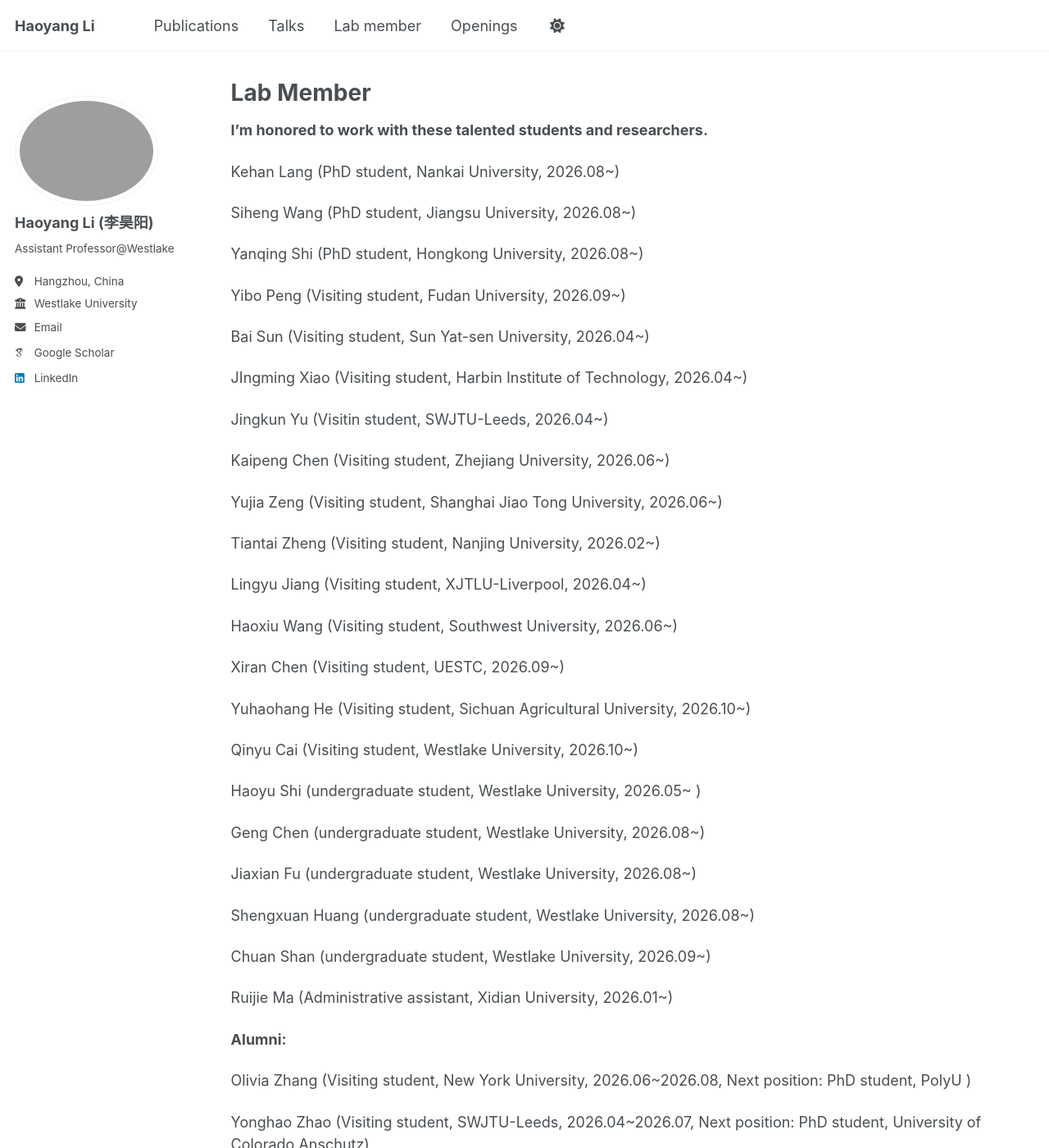
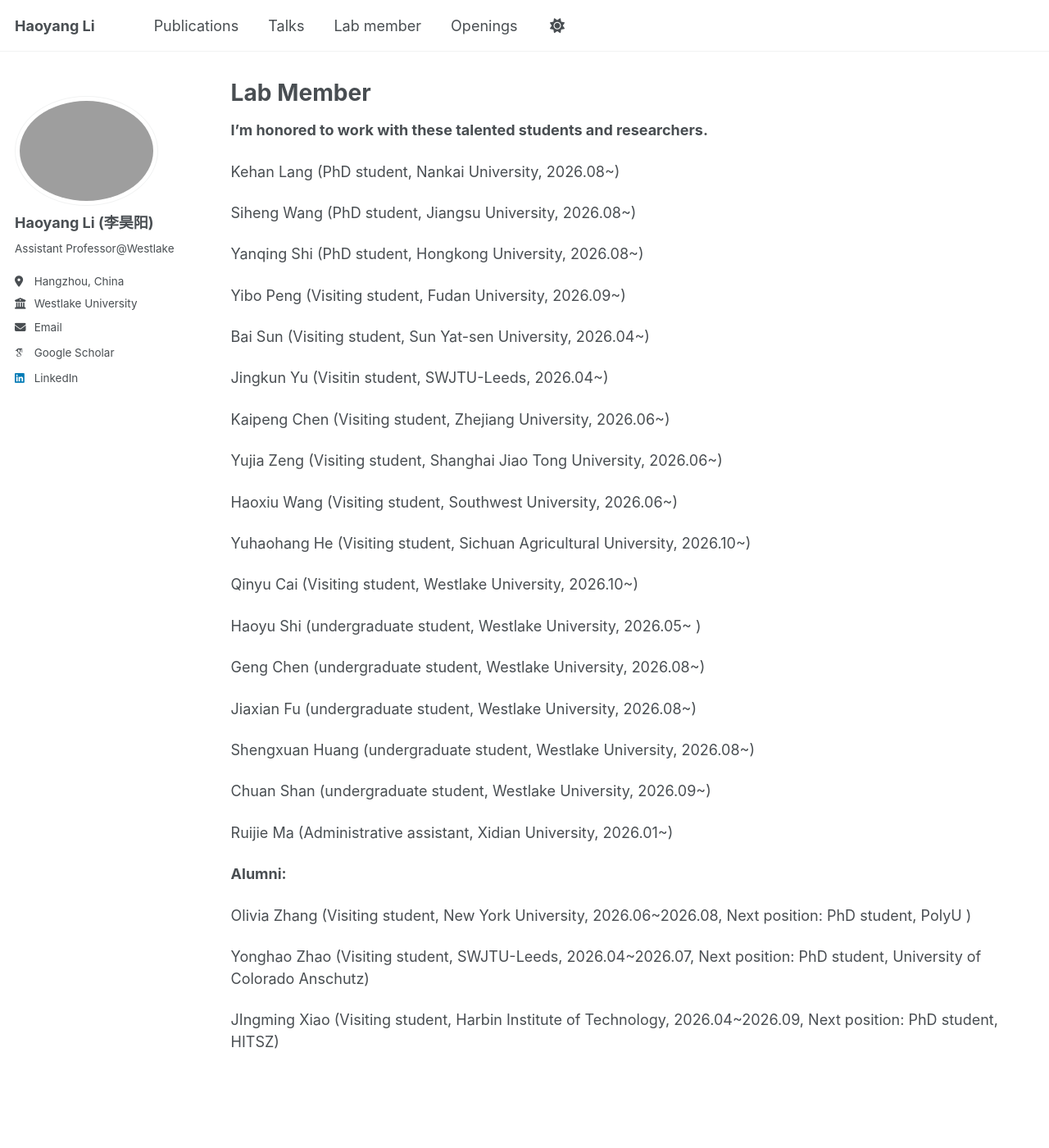
Before and after one commit to leihouyeung/lihaoyang.github.io, a Jekyll site: the page built from _pages/labmember.md, in a window 1280 px wide and 1400 px high. Shown: the whole window at 82% size. Built offline with Jekyll 4.4.1, drawn with Linux system fonts in a browser that asks for light colours; some web fonts are replaced.

Commit message:
update website

```diff
--- a/_pages/labmember.md
+++ b/_pages/labmember.md
@@ -20,21 +20,13 @@ Yibo Peng (Visiting student, Fudan University, 2026.09~)
 
 Bai Sun (Visiting student,  Sun Yat-sen University, 2026.04~)
 
-JIngming Xiao (Visiting student,  Harbin Institute of Technology, 2026.04~)
-
 Jingkun Yu (Visitin student,  SWJTU-Leeds, 2026.04~)
 
 Kaipeng Chen (Visiting student, Zhejiang University, 2026.06~)
 
 Yujia Zeng (Visiting student,  Shanghai Jiao Tong University, 2026.06~)
 
-Tiantai Zheng (Visiting student, Nanjing University, 2026.02~)
-
-Lingyu Jiang (Visiting student, XJTLU-Liverpool, 2026.04~)
-
 Haoxiu Wang (Visiting student,  Southwest University, 2026.06~)
-
-Xiran Chen (Visiting student, UESTC, 2026.09~)
 
 Yuhaohang He (Visiting student, Sichuan Agricultural University, 2026.10~)
 
@@ -59,3 +51,5 @@ Ruijie Ma (Administrative assistant,  Xidian University, 2026.01~)
 Olivia Zhang (Visiting student,  New York University, 2026.06~2026.08, Next position: PhD student, PolyU )
 
 Yonghao Zhao (Visiting student, SWJTU-Leeds, 2026.04~2026.07, Next position: PhD student, University of Colorado Anschutz)
+
+JIngming Xiao (Visiting student,  Harbin Institute of Technology, 2026.04~2026.09, Next position: PhD student, HITSZ)
```
Also changed, not shown: _pages/about.md (+3 -3 lines), _pages/talks.md (+2 -0 lines), 1 other file.
